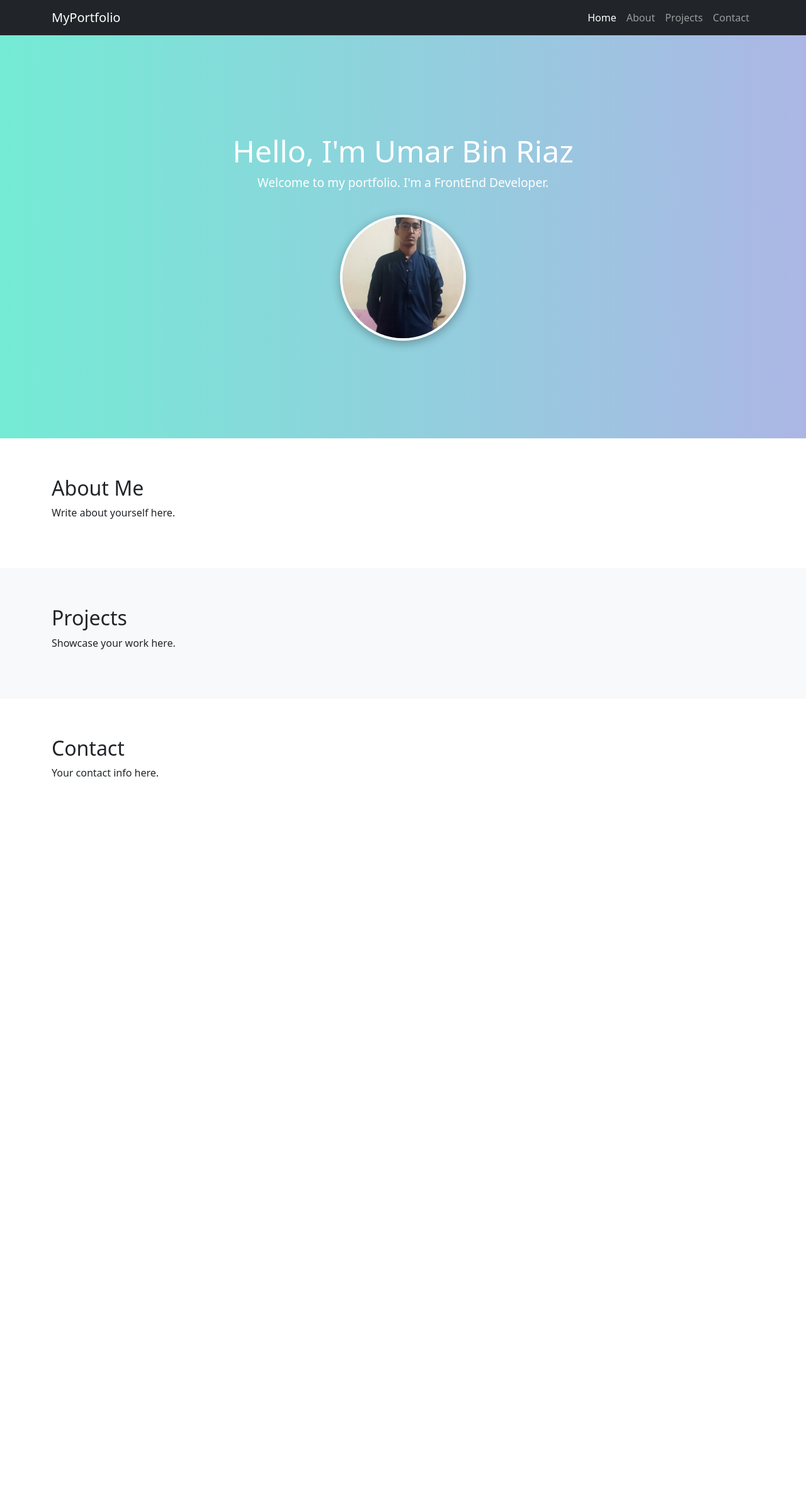
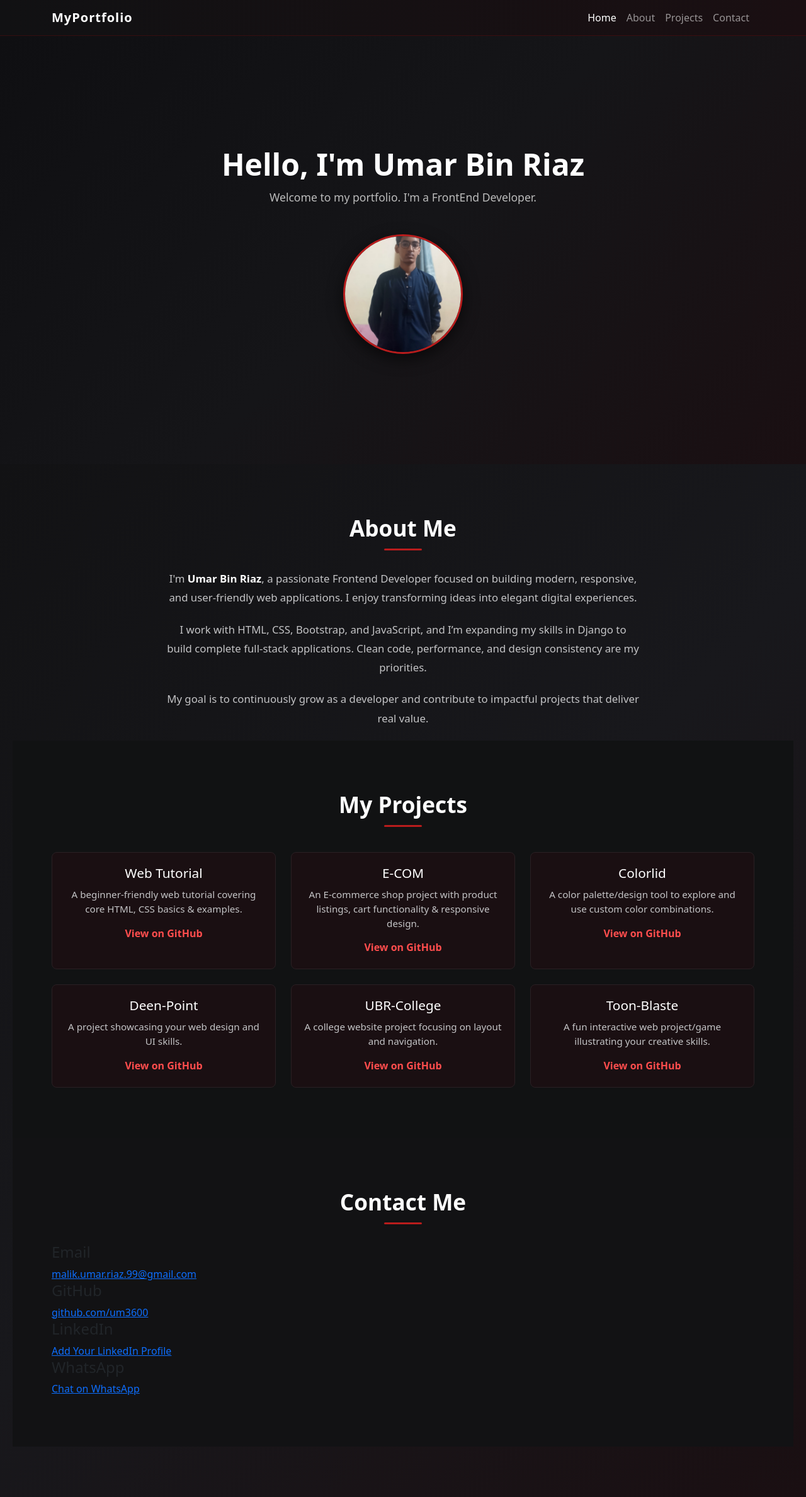
Before and after one commit to SaadRiaz99/porfolio-umar, a Django app: page / in a window 1280 px wide. Shown: the whole page at 63% size. Before the commit the page ends 1233 px from the top, so only its background shows below. Run offline with Django 5.2, Linux system fonts and the light colour scheme.

Commit message:
Add More Section and file

```diff
--- a/static/home.css
+++ /dev/null
@@ -1,64 +0,0 @@
-/* Reset */
-body, html {
-    margin: 0;
-    padding: 0;
-    font-family: 'Arial', sans-serif;
-}
-
-/* Hero Section */
-.home-container {
-    display: flex;
-    flex-direction: column;
-    align-items: center;
-    justify-content: center;
-    min-height: 80vh;
-    text-align: center;
-    background: linear-gradient(to right, #74ebd5, #acb6e5);
-    color: #fff;
-    padding: 50px 20px;
-}
-
-.intro h1 {
-    font-size: 3rem;
-    margin-bottom: 0.5rem;
-}
-
-.intro p {
-    font-size: 1.2rem;
-}
-
-.profile-pic img {
-    margin-top: 20px;
-    width: 200px;
-    height: 200px;
-    border-radius: 50%;
-    border: 4px solid #fff;
-    object-fit: cover;
-    box-shadow: 0 4px 15px rgba(0,0,0,0.3);
-    transition: transform 0.3s;
-}
-
-.profile-pic img:hover {
-    transform: scale(1.05);
-}
-
-/* Sections */
-.section {
-    padding: 60px 20px;
-}
-
-/* Responsive */
-@media (max-width: 768px) {
-    .intro h1 {
-        font-size: 2.2rem;
-    }
-
-    .intro p {
-        font-size: 1rem;
-    }
-
-    .profile-pic img {
-        width: 150px;
-        height: 150px;
-    }
-}
--- /dev/null
+++ b/static/style/home.css
@@ -0,0 +1,231 @@
+/* ========================
+   Global Base
+======================== */
+* {
+    margin: 0;
+    padding: 0;
+    box-sizing: border-box;
+}
+
+body {
+    font-family: 'Inter', 'Segoe UI', sans-serif;
+    background-color: #0f0f12;
+    color: #e5e5e5;
+}
+
+/* ========================
+   Navbar Enhancement
+======================== */
+.navbar {
+    background: linear-gradient(to right, #111113, #1a0f12) !important;
+    border-bottom: 1px solid rgba(255, 0, 0, 0.15);
+}
+
+.navbar-brand {
+    font-weight: 600;
+    letter-spacing: 1px;
+}
+
+.nav-link {
+    transition: 0.3s ease;
+}
+
+.nav-link:hover {
+    color: #ff4d4d !important;
+}
+
+/* ========================
+   Hero Section
+======================== */
+.home-container {
+    min-height: 85vh;
+    display: flex;
+    flex-direction: column;
+    align-items: center;
+    justify-content: center;
+    text-align: center;
+    padding: 60px 20px;
+
+    /* Subtle red tint gradient */
+    background: linear-gradient(
+        135deg,
+        #0f0f12 0%,
+        #151518 50%,
+        #1a0f12 100%
+    );
+}
+
+.intro h1 {
+    font-size: 3rem;
+    font-weight: 700;
+    margin-bottom: 10px;
+    color: #ffffff;
+}
+
+.intro p {
+    font-size: 1.1rem;
+    color: #bbbbbb;
+}
+
+/* ========================
+   Profile Image
+======================== */
+.profile-pic img {
+    margin-top: 30px;
+    width: 190px;
+    height: 190px;
+    border-radius: 50%;
+    object-fit: cover;
+
+    border: 3px solid #b91c1c;
+    box-shadow: 0 8px 25px rgba(0, 0, 0, 0.6);
+
+    transition: transform 0.3s ease;
+}
+
+.profile-pic img:hover {
+    transform: translateY(-6px);
+}
+
+/* ========================
+   Sections
+======================== */
+.section {
+    padding: 80px 20px;
+    background-color: #121214;
+}
+
+.section h2 {
+    text-align: center;
+    margin-bottom: 30px;
+    font-weight: 600;
+    color: #ffffff;
+}
+
+/* Light section override (Projects) */
+.bg-light {
+    background: linear-gradient(
+        to right,
+        #141416,
+        #1c1013
+    ) !important;
+    color: #e5e5e5 !important;
+}
+
+
+@media (max-width: 768px) {
+    .intro h1 {
+        font-size: 2.2rem;
+    }
+
+    .profile-pic img {
+        width: 150px;
+        height: 150px;
+    }
+}
+/* ========================
+   About Section Styling
+======================== */
+.about-section {
+    background: linear-gradient(
+        135deg,
+        #121214 0%,
+        #18181c 50%,
+        #1a0f12 100%
+    );
+}
+
+.section-title {
+    text-align: center;
+    font-size: 2.2rem;
+    font-weight: 600;
+    margin-bottom: 40px;
+    position: relative;
+    color: #ffffff;
+}
+
+/* Red underline accent */
+.section-title::after {
+    content: "";
+    width: 60px;
+    height: 3px;
+    background: #b91c1c;
+    display: block;
+    margin: 12px auto 0;
+    border-radius: 2px;
+}
+
+.about-content {
+    max-width: 750px;
+    margin: 0 auto;
+    text-align: center;
+}
+
+.about-content p {
+    color: #c4c4c6;
+    font-size: 1.05rem;
+    line-height: 1.8;
+    margin-bottom: 20px;
+}
+
+.about-content strong {
+    color: #ffffff;
+}
+
+
+.about-content p:hover {
+    color: #e4e4e7;
+    transition: 0.3s ease;
+}
+/* ========================
+   Projects Section
+======================== */
+.projects-section {
+    background: #111213;
+}
+
+.project-grid {
+    display: grid;
+    grid-template-columns: repeat(auto-fit, minmax(280px, 1fr));
+    gap: 24px;
+    margin-top: 40px;
+}
+
+.project-card {
+    background: #1a0f12;
+    border: 1px solid #2a2023;
+    padding: 20px;
+    border-radius: 8px;
+    text-align: center;
+    transition: transform 0.3s, border-color 0.3s;
+}
+
+.project-card h3 {
+    color: #ffffff;
+    font-size: 1.3rem;
+    margin-bottom: 10px;
+}
+
+.project-card p {
+    color: #c4c4c6;
+    font-size: 0.95rem;
+    margin-bottom: 15px;
+}
+
+.project-card a {
+    display: inline-block;
+    text-decoration: none;
+    color: #ff4d4d;
+    font-weight: 600;
+    border-bottom: 2px solid transparent;
+    transition: border-color 0.3s;
+}
+
+.project-card a:hover {
+    border-color: #ff4d4d;
+}
+
+.project-card:hover {
+    transform: translateY(-6px);
+    border-color: #b91c1c;
+}
--- a/template/home.html
+++ b/template/home.html
@@ -5,7 +5,7 @@
     <meta charset="UTF-8">
     <meta name="viewport" content="width=device-width, initial-scale=1.0">
     <title>My Portfolio</title>
-    <link rel="stylesheet" href="{% static 'home.css' %}">
+    <link rel="stylesheet" href="{% static 'style/home.css' %}">
     <link href="https://cdn.jsdelivr.net/npm/bootstrap@5.3.2/dist/css/bootstrap.min.css" rel="stylesheet">
 </head>
 <body>
@@ -39,26 +39,114 @@
     </header>
 
     <!-- Sections -->
-    <section id="about" class="section">
-        <div class="container">
-            <h2>About Me</h2>
-            <p>Write about yourself here.</p>
+     <section id="about" class="section about-section">
+    <div class="container">
+        <h2 class="section-title">About Me</h2>
+
+        <div class="about-content">
+            <p>
+                I'm <strong>Umar Bin Riaz</strong>, a passionate Frontend Developer focused on
+                building modern, responsive, and user-friendly web applications.
+                I enjoy transforming ideas into elegant digital experiences.
+            </p>
+
+            <p>
+                I work with HTML, CSS, Bootstrap, and JavaScript, and I’m expanding
+                my skills in Django to build complete full-stack applications.
+                Clean code, performance, and design consistency are my priorities.
+            </p>
+
+            <p>
+                My goal is to continuously grow as a developer and contribute to
+                impactful projects that deliver real value.
+            </p>
         </div>
-    </section>
+    </div>
 
-    <section id="projects" class="section bg-light">
-        <div class="container">
-            <h2>Projects</h2>
-            <p>Showcase your work here.</p>
+<section id="projects" class="section projects-section">
+    <div class="container">
+        <h2 class="section-title">My Projects</h2>
+
+        <div class="project-grid">
+            <div class="project-card">
+                <h3>Web Tutorial</h3>
+                <p>A beginner-friendly web tutorial covering core HTML, CSS basics & examples.</p>
+                <a href="https://github.com/um3600/web_tutorial" target="_blank">View on GitHub</a>
+            </div>
+
+            <div class="project-card">
+                <h3>E-COM</h3>
+                <p>An E-commerce shop project with product listings, cart functionality & responsive design.</p>
+                <a href="https://github.com/um3600/E-COM" target="_blank">View on GitHub</a>
+            </div>
+
+            <div class="project-card">
+                <h3>Colorlid</h3>
+                <p>A color palette/design tool to explore and use custom color combinations.</p>
+                <a href="https://github.com/um3600/colorlid" target="_blank">View on GitHub</a>
+            </div>
+
+            <div class="project-card">
+                <h3>Deen-Point</h3>
+                <p>A project showcasing your web design and UI skills.</p>
+                <a href="https://github.com/um3600/Deen-Point" target="_blank">View on GitHub</a>
+            </div>
+
+            <div class="project-card">
+                <h3>UBR-College</h3>
+                <p>A college website project focusing on layout and navigation.</p>
+                <a href="https://github.com/um3600/UBR-College" target="_blank">View on GitHub</a>
+            </div>
+
+            <div class="project-card">
+                <h3>Toon-Blaste</h3>
+                <p>A fun interactive web project/game illustrating your creative skills.</p>
+                <a href="https://github.com/um3600/Toon-Blaste" target="_blank">View on GitHub</a>
+            </div>
         </div>
-    </section>
 
-    <section id="contact" class="section">
-        <div class="container">
-            <h2>Contact</h2>
-            <p>Your contact info here.</p>
+    </div>
+</section>
+
+ <section id="contact" class="section contact-section">
+    <div class="container">
+        <h2 class="section-title">Contact Me</h2>
+
+        <div class="contact-wrapper">
+
+            <div class="contact-card">
+                <h4>Email</h4>
+                <a href="mailto:malik.umar.riaz.99@gmail.com">
+                    malik.umar.riaz.99@gmail.com
+                </a>
+            </div>
+
+            <div class="contact-card">
+                <h4>GitHub</h4>
+                <a href="https://github.com/um3600" target="_blank">
+                    github.com/um3600
+                </a>
+            </div>
+
+            <div class="contact-card">
+                <h4>LinkedIn</h4>
+                <a href="#" target="_blank">
+                    Add Your LinkedIn Profile
+                </a>
+            </div>
+
+            <div class="contact-card">
+                <h4>WhatsApp</h4>
+                <a href="https://wa.me/923XXXXXXXXX" target="_blank">
+                    Chat on WhatsApp
+                </a>
+            </div>
+
         </div>
-    </section>
+    </div>
+</section>
+
+</section>
 
     <script src="https://cdn.jsdelivr.net/npm/bootstrap@5.3.2/dist/js/bootstrap.bundle.min.js"></script>
 </body>
```
Also changed, not shown: static/style/about.css (added, +54 -0 lines), static/style/proejct.css (added, +52 -0 lines), template/proeject.html (added, +44 -0 lines), template/about.html (added).
